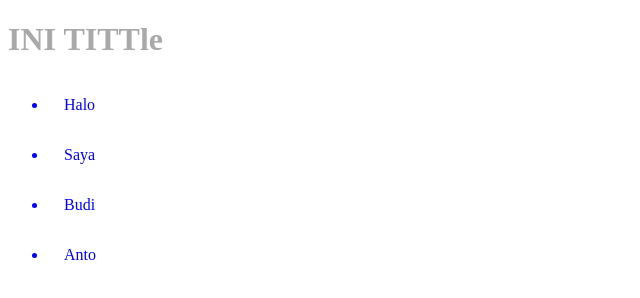
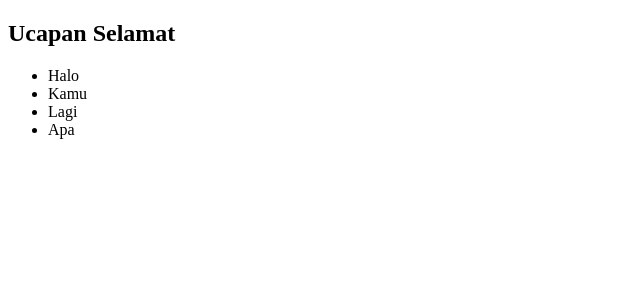
Before and after one commit to GE08T/frontend-dump, a plain HTML site: page Basic/js-dom/basic/index.html in a window 1280 px wide. Shown: the whole page, without its empty margins (0-640 px from the left). Drawn offline with Linux system fonts and the light colour scheme.

Commit message:
feat(js-dom): adding traversing element with dom

```diff
--- a/Basic/js-dom/basic/index.html
+++ b/Basic/js-dom/basic/index.html
@@ -12,7 +12,7 @@
     <h3>Kamu</h3>
   </main> -->
 
-  <main id="style">
+  <!-- <main id="style">
     <h1>INI TITTle</h1>
     <ul class="list">
       <li class="list-item">Halo</li>
@@ -20,7 +20,17 @@
       <li class="list-item">Budi</li>
       <li class="list-item">Anto</li>
     </ul>
-  </main>
-  <script src="./src/styling-css.js"></script>
+  </main>  -->
+
+  <section class="traverse">
+    <h1 class="tittle">Ucapan Selamat</h1>
+    <ul>
+      <li class="list-items">Halo</li>
+      <li class="list-items">Kamu</li>
+      <li class="list-items">Lagi</li>
+      <li class="list-items">Apa</li>
+    </ul>
+  </section>
+  <script src="./src/traverse.js"></script>
 </body>
 </html>
--- /dev/null
+++ b/Basic/js-dom/basic/src/traverse.js
@@ -0,0 +1,38 @@
+// * Traversing from parent
+// ! Node != Element
+
+// let ul = document.querySelector('ul')
+
+// console.log(ul.parentElement) // section
+// console.log(ul.parentNode.parentNode) //body
+
+// const html = document.documentElement
+
+// console.log(html.parentNode) // document because the dom tree say that
+// console.log(html.parentElement) // null because no tag in that parent
+
+// * Traversing from child
+
+// let ul = document.querySelector('ul')
+
+// // The enter is include as childNodes
+// console.log(ul.childNodes)
+// console.log(ul.firstChild) // selecting the first child
+// console.log(ul.lastChild) // selecting the last child
+
+// // you can style using index notation
+// ul.childNodes[1].style.color = 'blue'
+
+// // to count all the children
+// console.log(ul.children)
+// console.log(ul.firstElementChild) // to get element of first child
+// console.log(ul.lastElementChild) // to get element of last child
+
+// * Traversing from sibling
+
+let div = document.querySelector('div')
+let ul = document.querySelector('ul')
+
+// ? get the previous and next element
+console.log(ul.previousElementSibling)
+console.log(ul.nextElementSibling)
```
